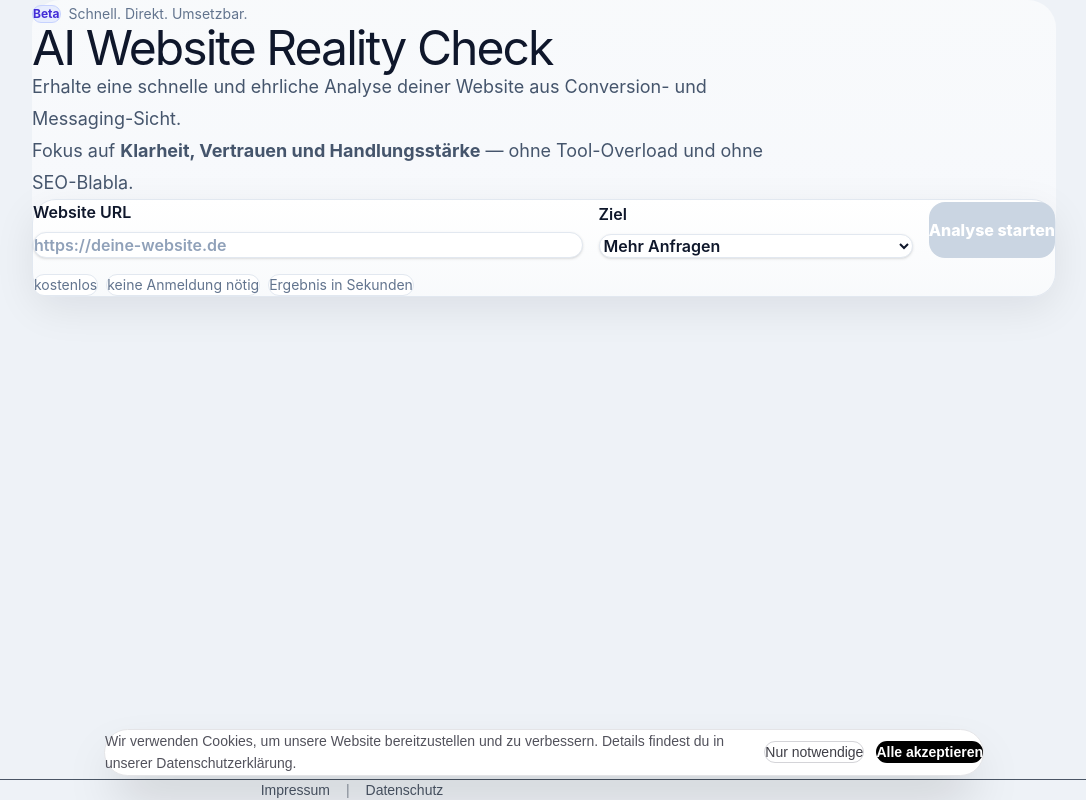
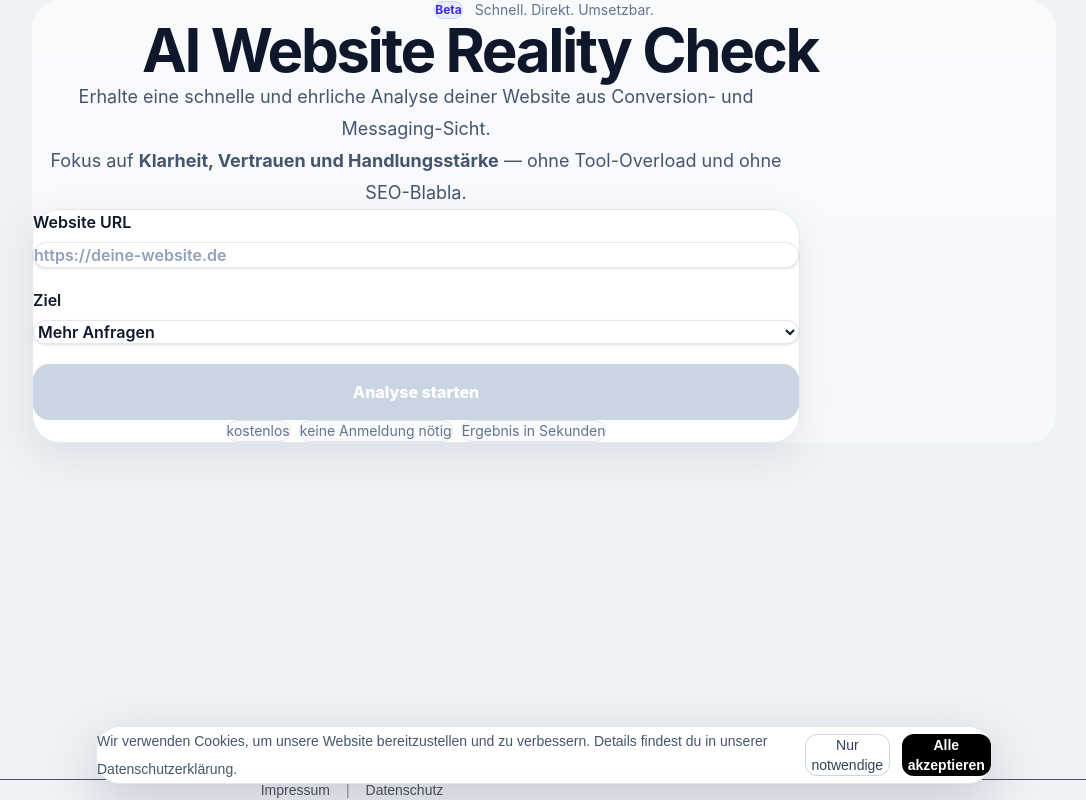
Before and after one commit to robertpetrovic87-code/Digitalstruktur, a Next.js app: page / in a window 1280 px wide. Shown: the whole page, without its empty margins (96-1182 px from the left). Built offline with nearby package versions, Linux system fonts and the light colour scheme.

Commit message:
fix blueprint prompt usage_guide

```diff
--- a/app/components/CookieBanner.tsx
+++ b/app/components/CookieBanner.tsx
@@ -4,12 +4,14 @@ import { useState } from "react";
 
 type Consent = "all" | "necessary" | null;
 
+function getInitialConsent(): Consent {
+  if (typeof window === "undefined") return null;
+  const stored = localStorage.getItem("cookie-consent");
+  return stored === "all" || stored === "necessary" ? stored : null;
+}
+
 export default function CookieBanner() {
-  const [consent, setConsent] = useState<Consent>(() => {
-    if (typeof window === "undefined") return null;
-    const stored = localStorage.getItem("cookie-consent");
-    return stored === "all" || stored === "necessary" ? stored : null;
-  });
+  const [consent, setConsent] = useState<Consent>(getInitialConsent);
 
   const acceptAll = () => {
     localStorage.setItem("cookie-consent", "all");
@@ -24,46 +26,37 @@ export default function CookieBanner() {
   if (consent !== null) return null;
 
   return (
-    <div
-      style={{
-        position: "fixed",
-        left: "50%",
-        transform: "translateX(-50%)",
-        bottom: 24,
-        width: "min(880px, calc(100% - 64px))",
-        zIndex: 50,
-      }}
-    >
-      <div className="bg-white border border-zinc-200 shadow-2xl rounded-3xl px-8 py-6">
-        <div className="flex flex-col md:flex-row md:items-center md:justify-between gap-5">
-
-          <div className="text-sm text-zinc-600 leading-relaxed">
+    <div className="pointer-events-none fixed inset-x-0 bottom-4 z-[100] flex justify-center px-4">
+      <div className="pointer-events-auto w-full max-w-4xl rounded-[24px] border border-slate-200 bg-white/95 px-5 py-5 shadow-[0_18px_50px_rgba(2,6,23,0.16)] backdrop-blur sm:px-6">
+        <div className="flex flex-col gap-4 md:flex-row md:items-center md:justify-between">
+          <div className="text-sm leading-7 text-slate-600">
             Wir verwenden Cookies, um unsere Website bereitzustellen und zu verbessern.
             Details findest du in unserer{" "}
             <a
               href="/datenschutz"
-              className="underline font-medium text-zinc-800 hover:text-black"
+              className="font-medium text-slate-900 underline hover:text-black"
             >
               Datenschutzerklärung
             </a>.
           </div>
 
-          <div className="flex flex-col gap-2 sm:flex-row sm:gap-3 shrink-0">
+          <div className="flex flex-col gap-2 sm:flex-row sm:gap-3">
             <button
+              type="button"
               onClick={acceptNecessary}
-              className="px-5 py-2.5 border border-zinc-300 rounded-xl text-sm font-medium text-zinc-700 hover:bg-zinc-100 transition"
+              className="rounded-xl border border-slate-300 px-5 py-2.5 text-sm font-medium text-slate-700 transition hover:bg-slate-100"
             >
               Nur notwendige
             </button>
 
             <button
+              type="button"
               onClick={acceptAll}
-              className="px-5 py-2.5 bg-black text-white rounded-xl text-sm font-semibold hover:bg-zinc-800 transition"
+              className="rounded-xl bg-black px-5 py-2.5 text-sm font-semibold text-white transition hover:bg-zinc-800"
             >
               Alle akzeptieren
             </button>
           </div>
-
         </div>
       </div>
     </div>
--- a/app/page.tsx
+++ b/app/page.tsx
@@ -166,49 +166,49 @@ export default function Home() {
 
   return (
     <div className="mx-auto my-6 max-w-6xl rounded-[28px] bg-gradient-to-b from-slate-50 to-[#f6f8fc] px-4 py-5 font-sans sm:my-8 sm:px-5 sm:py-6">
-      <div className="mb-6 sm:mb-8">
-        <div className="mb-3 inline-flex items-center gap-2">
+      <div className="mb-8 text-center sm:mb-10">
+  <div className="mb-4 flex items-center justify-center gap-3">
     <span className="rounded-full border border-indigo-200 bg-indigo-100/70 px-3 py-1 text-xs font-bold text-indigo-700">
       Beta
     </span>
-          <span className="text-xs text-slate-500 sm:text-sm">
+    <span className="text-sm text-slate-500">
       Schnell. Direkt. Umsetzbar.
     </span>
   </div>
 
-        <h1 className="m-0 max-w-3xl text-[42px] leading-[0.98] tracking-[-0.04em] text-slate-900 sm:text-5xl">
+  <h1 className="mx-auto max-w-4xl text-[42px] font-bold leading-[1.02] tracking-[-0.04em] text-slate-900 sm:text-5xl lg:text-6xl">
     AI Website Reality Check
   </h1>
 
-        <p className="mt-4 max-w-3xl text-[18px] leading-8 text-slate-600 sm:text-lg">
-          Erhalte eine schnelle und ehrliche Analyse deiner Website aus
-          Conversion- und Messaging-Sicht.
-          <br />
-          Fokus auf <strong>Klarheit, Vertrauen und Handlungsstärke</strong> —
-          ohne Tool-Overload und ohne SEO-Blabla.
+  <p className="mx-auto mt-5 max-w-3xl text-lg leading-8 text-slate-600">
+    Erhalte eine schnelle und ehrliche Analyse deiner Website aus Conversion-
+    und Messaging-Sicht.
+    <br className="hidden sm:block" />
+    Fokus auf <strong>Klarheit, Vertrauen und Handlungsstärke</strong> — ohne
+    Tool-Overload und ohne SEO-Blabla.
   </p>
 </div>
 
-      <div className="grid gap-4 rounded-[24px] border border-slate-200 bg-gradient-to-b from-white to-slate-50 px-4 py-5 shadow-[0_12px_40px_rgba(2,6,23,0.08)] sm:px-6 sm:py-6">
-        <div className="grid gap-4 md:grid-cols-[1.4fr_0.8fr_auto] md:items-end">
-          <label className="grid gap-2 font-semibold text-slate-900">
+<div className="mx-auto max-w-3xl rounded-[28px] border border-slate-200 bg-white px-5 py-6 shadow-[0_12px_40px_rgba(2,6,23,0.08)] sm:px-7 sm:py-7">
+  <div className="grid gap-5">
+    <label className="grid gap-2 text-left font-semibold text-slate-900">
       <span>Website URL</span>
       <input
         value={url}
         onChange={(e) => setUrl(e.target.value)}
         placeholder="https://deine-website.de"
         disabled={loading}
-              className="w-full rounded-2xl border border-slate-200 bg-white px-4 py-4 text-base text-slate-900 shadow-sm outline-none placeholder:text-slate-400"
+        className="w-full rounded-2xl border border-slate-200 bg-white px-5 py-4 text-base text-slate-900 shadow-sm outline-none placeholder:text-slate-400 focus:border-indigo-400 focus:ring-4 focus:ring-indigo-100"
       />
     </label>
 
-          <label className="grid gap-2 font-semibold text-slate-900">
+    <label className="grid gap-2 text-left font-semibold text-slate-900">
       <span>Ziel</span>
       <select
         value={goal}
         onChange={(e) => setGoal(e.target.value as Goal)}
         disabled={loading}
-              className="w-full rounded-2xl border border-slate-200 bg-white px-4 py-4 text-base text-slate-900 shadow-sm outline-none"
+        className="w-full rounded-2xl border border-slate-200 bg-white px-5 py-4 text-base text-slate-900 shadow-sm outline-none focus:border-indigo-400 focus:ring-4 focus:ring-indigo-100"
       >
         <option value="leads">Mehr Anfragen</option>
         <option value="sales">Mehr Verkäufe</option>
@@ -219,7 +219,7 @@ export default function Home() {
     <button
       onClick={onAnalyze}
       disabled={loading || !canAnalyze}
-            className={`min-h-14 w-full rounded-2xl px-5 py-4 text-base font-extrabold text-white transition md:w-auto md:whitespace-nowrap ${
+      className={`min-h-14 w-full rounded-2xl px-6 py-4 text-base font-extrabold text-white transition ${
         loading || !canAnalyze
           ? "cursor-not-allowed bg-slate-300"
           : "bg-indigo-600 shadow-[0_14px_30px_rgba(79,70,229,0.26)] hover:bg-indigo-700"
@@ -229,20 +229,20 @@ export default function Home() {
     </button>
   </div>
 
-        <div className="flex flex-wrap gap-2 text-sm text-slate-500">
-          <span className="rounded-full border border-slate-200 bg-white px-3 py-1.5">
+  <div className="mt-5 flex flex-wrap justify-center gap-2 text-sm text-slate-500">
+    <span className="rounded-full border border-slate-200 bg-slate-50 px-3 py-1.5">
       kostenlos
     </span>
-          <span className="rounded-full border border-slate-200 bg-white px-3 py-1.5">
+    <span className="rounded-full border border-slate-200 bg-slate-50 px-3 py-1.5">
       keine Anmeldung nötig
     </span>
-          <span className="rounded-full border border-slate-200 bg-white px-3 py-1.5">
+    <span className="rounded-full border border-slate-200 bg-slate-50 px-3 py-1.5">
       Ergebnis in Sekunden
     </span>
   </div>
 
   {loading && (
-          <div className="mt-1">
+    <div className="mt-5">
       <div className="h-2.5 w-full overflow-hidden rounded-full bg-slate-100">
         <div
           style={{ animation: "loadingBar 1.1s ease-in-out infinite" }}
@@ -250,7 +250,7 @@ export default function Home() {
         />
       </div>
 
-            <p className="mt-3 text-slate-700">
+      <p className="mt-3 text-center text-slate-700">
         <strong>{loadingMessages[loadingStep]}</strong>
         <span className="text-slate-500"> (ca. 10–20 Sekunden)</span>
       </p>
@@ -258,25 +258,24 @@ export default function Home() {
   )}
 
   {showDone && !loading && (
-          <div className="rounded-2xl border border-emerald-200 bg-emerald-50 px-4 py-3 font-bold text-emerald-800">
+    <div className="mt-5 rounded-2xl border border-emerald-200 bg-emerald-50 px-4 py-3 text-center font-bold text-emerald-800">
       Analyse abgeschlossen ✅
     </div>
   )}
 
   {!canAnalyze && url.length > 0 && (
-          <p className="m-0 text-sm text-red-700">
+    <p className="mt-4 text-center text-sm text-red-700">
       Bitte gib eine gültige URL ein (mit https://).
     </p>
   )}
 
   {error && (
-          <div className="rounded-2xl border border-rose-200 bg-rose-50 px-4 py-4 text-rose-800">
+    <div className="mt-4 rounded-2xl border border-rose-200 bg-rose-50 px-4 py-4 text-rose-800">
       <strong className="mb-1 block">Konnte nicht analysieren</strong>
       <span>{error}</span>
     </div>
   )}
 </div>
-
       {result && (
         <section className="mt-6 grid gap-4 sm:mt-8 sm:gap-5">
           <div className="grid gap-5 rounded-[24px] border border-slate-200 bg-white p-5 shadow-[0_12px_40px_rgba(2,6,23,0.06)] sm:p-6">
```
Lines whose indentation alone changed are shown as unchanged.
